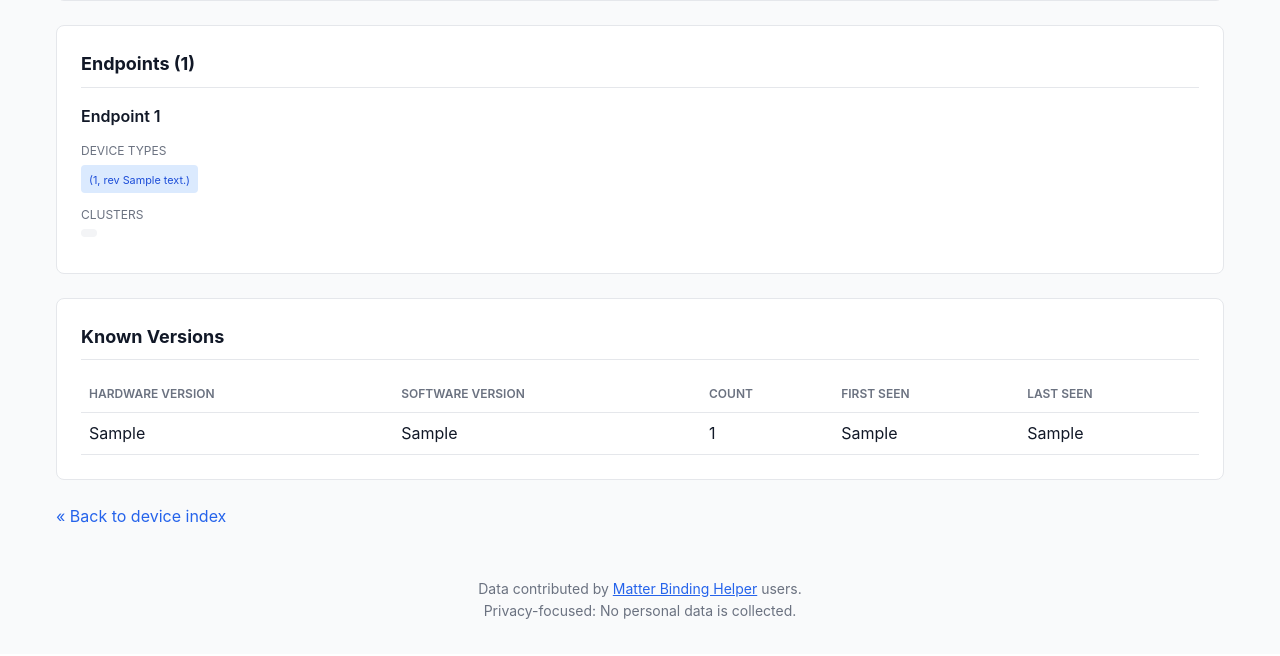
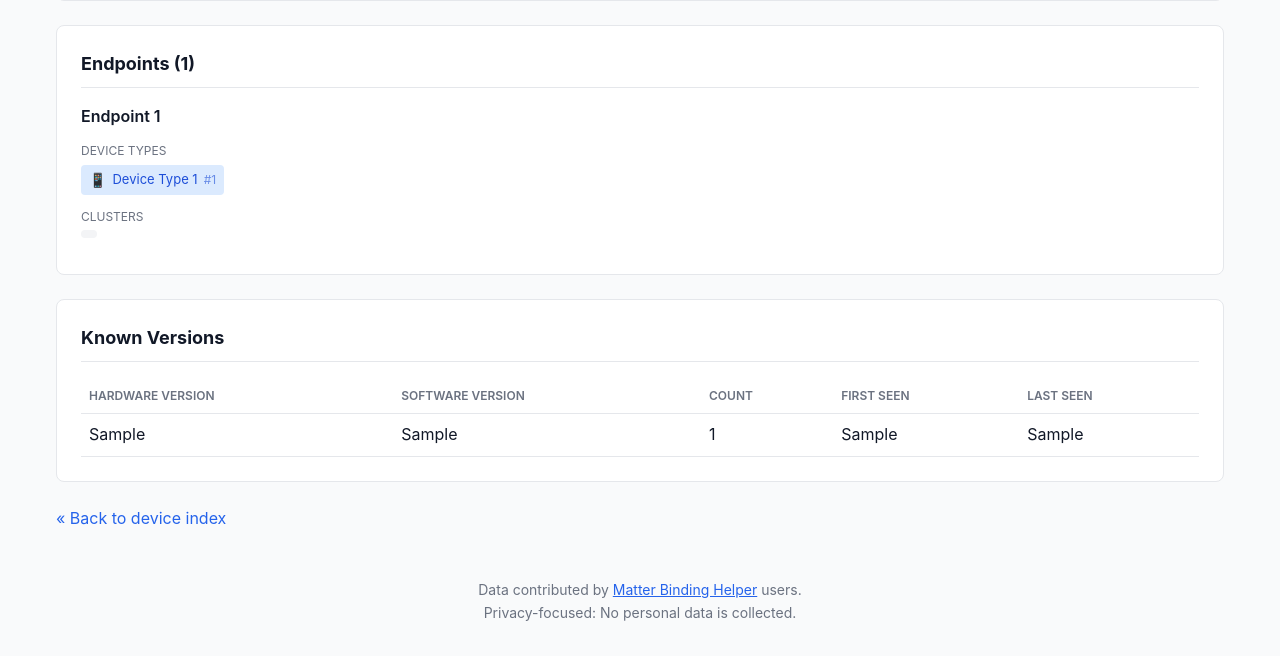
Before and after one commit to matter-survey/site, a Symfony app: template templates/device/show.html.twig in a window 1280 px wide. Shown: the part 294-950 px from the top of the page. Before the commit the page ends 913 px from the top, so only its background shows below. Run offline with Twig, Linux system fonts and the light colour scheme; the template is opened without the code that fills it: most values are stand-ins (such as "Sample title", 1, 10 or a date in 2020); some libraries are stand-ins or nearby versions.

Commit message:
feat: enhance device type display with rich metadata
Update device detail page to leverage new MatterRegistry metadata:

- Add category-based color coding for device type tags:
  - Lights (amber), Climate (blue), Sensors (green)
  - Security (red), Appliances (purple), Entertainment (pink)
  - Energy (lime), System (gray)
- Add emoji icons for each device type
- Show Matter spec version badge for non-1.0 device types
- Add CSS tooltips showing device type descriptions on hover
- Display device type ID for reference

Uses pure CSS tooltips and Unicode emoji for icons to avoid
external dependencies.

```diff
--- a/templates/device/show.html.twig
+++ b/templates/device/show.html.twig
@@ -1,4 +1,57 @@
 {% extends 'base.html.twig' %}
+
+{# Macro for device type icons using Unicode symbols #}
+{% macro deviceIcon(icon) %}
+    {%- set icons = {
+        'lightbulb': '💡',
+        'lock': '🔒',
+        'thermometer': '🌡️',
+        'fan': '🌀',
+        'plug': '🔌',
+        'tv': '📺',
+        'speaker': '🔊',
+        'volume-up': '🔊',
+        'door-open': '🚪',
+        'droplet': '💧',
+        'water': '💧',
+        'snowflake': '❄️',
+        'fire': '🔥',
+        'sun': '☀️',
+        'wind': '💨',
+        'leaf': '🌿',
+        'bolt': '⚡',
+        'battery': '🔋',
+        'battery-full': '🔋',
+        'solar-panel': '☀️',
+        'charging-station': '🔌',
+        'server': '🖥️',
+        'hub': '🎛️',
+        'bridge': '🌉',
+        'router': '📡',
+        'network-wired': '🌐',
+        'toggle-on': '🔘',
+        'sliders': '🎚️',
+        'palette': '🎨',
+        'blinds': '🪟',
+        'gauge': '📊',
+        'bell': '🔔',
+        'motion-sensor': '👁️',
+        'robot': '🤖',
+        'washing-machine': '🧺',
+        'microwave': '📦',
+        'utensils': '🍽️',
+        'box': '📦',
+        'faucet': '🚰',
+        'cloud-rain': '🌧️',
+        'play-circle': '▶️',
+        'cast': '📲',
+        'remote': '🎮',
+        'download': '⬇️',
+        'upload': '⬆️',
+        'device': '📱'
+    } -%}
+    {{- icons[icon] ?? '📱' -}}
+{% endmacro %}
 
 {% block title %}{{ device.product_name ?? 'Unknown Device' }} - Matter Survey{% endblock %}
 
@@ -112,16 +165,100 @@
     }
 
     .tag {
-        display: inline-block;
+        display: inline-flex;
+        align-items: center;
+        gap: 0.375rem;
         padding: 0.25rem 0.5rem;
         background: var(--gray-100);
         border-radius: 0.25rem;
         font-size: 0.8125rem;
+        cursor: default;
+        position: relative;
+    }
+
+    .tag[title]:hover::after {
+        content: attr(title);
+        position: absolute;
+        bottom: 100%;
+        left: 50%;
+        transform: translateX(-50%);
+        background: var(--gray-800);
+        color: white;
+        padding: 0.375rem 0.5rem;
+        border-radius: 0.25rem;
+        font-size: 0.75rem;
+        white-space: nowrap;
+        z-index: 10;
+        margin-bottom: 0.25rem;
+        max-width: 250px;
+        white-space: normal;
+        text-align: center;
     }
 
     .tag-primary {
         background: var(--blue-100);
         color: var(--blue-700);
+    }
+
+    /* Category-based colors */
+    .tag-category-lights {
+        background: #fef3c7;
+        color: #92400e;
+    }
+
+    .tag-category-climate {
+        background: #dbeafe;
+        color: #1e40af;
+    }
+
+    .tag-category-sensors {
+        background: #d1fae5;
+        color: #065f46;
+    }
+
+    .tag-category-security {
+        background: #fee2e2;
+        color: #991b1b;
+    }
+
+    .tag-category-appliances {
+        background: #f3e8ff;
+        color: #6b21a8;
+    }
+
+    .tag-category-entertainment {
+        background: #fce7f3;
+        color: #9d174d;
+    }
+
+    .tag-category-energy {
+        background: #ecfccb;
+        color: #3f6212;
+    }
+
+    .tag-category-system {
+        background: var(--gray-200);
+        color: var(--gray-700);
+    }
+
+    .tag .device-icon {
+        font-size: 0.875rem;
+        opacity: 0.8;
+    }
+
+    .spec-badge {
+        display: inline-block;
+        padding: 0.0625rem 0.25rem;
+        background: rgba(0, 0, 0, 0.1);
+        border-radius: 0.1875rem;
+        font-size: 0.625rem;
+        font-weight: 600;
+        margin-left: 0.125rem;
+    }
+
+    .tag-id {
+        opacity: 0.6;
+        font-size: 0.75rem;
     }
 
     .versions-table {
@@ -197,9 +334,15 @@
                             <div class="label">Device Types</div>
                             <div class="tag-list">
                                 {% for dt in ep.device_types %}
-                                    <span class="tag tag-primary">
-                                        {{ matterRegistry.getDeviceTypeName(dt.id) }}
-                                        <small>({{ dt.id }}, rev {{ dt.revision ?? 1 }})</small>
+                                    {% set meta = matterRegistry.getDeviceTypeMetadata(dt.id) %}
+                                    {% set categoryClass = meta ? 'tag-category-' ~ meta.displayCategory|lower : 'tag-primary' %}
+                                    <span class="tag {{ categoryClass }}" title="{{ meta.description ?? 'Unknown device type' }}">
+                                        <span class="device-icon">{{ _self.deviceIcon(meta.icon ?? 'device') }}</span>
+                                        {{ meta.name ?? ('Device Type ' ~ dt.id) }}
+                                        {% if meta.specVersion is defined and meta.specVersion != '1.0' %}
+                                            <span class="spec-badge">{{ meta.specVersion }}</span>
+                                        {% endif %}
+                                        <span class="tag-id">#{{ dt.id }}</span>
                                     </span>
                                 {% endfor %}
                             </div>
```
